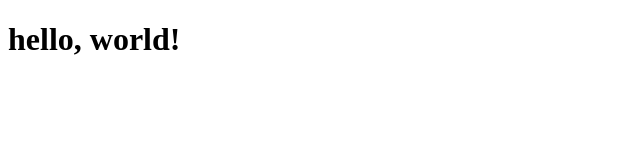
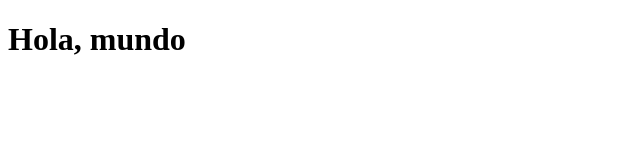
Before and after one commit to azulat/cicd, a React (Vite) app: page / in a window 1280 px wide. Shown: the top 160 px of the page, without its empty margins (0-640 px from the left). Built offline with nearby package versions, Linux system fonts and the light colour scheme.

Commit message:
hola mundo

```diff
--- a/src/App.jsx
+++ b/src/App.jsx
@@ -3,7 +3,7 @@ import React from 'react';
 function App() {
   return (
     <div>
-      <h1>hello, world!</h1>
+      <h1>Hola, mundo</h1>
     </div>
   );
 }
```
